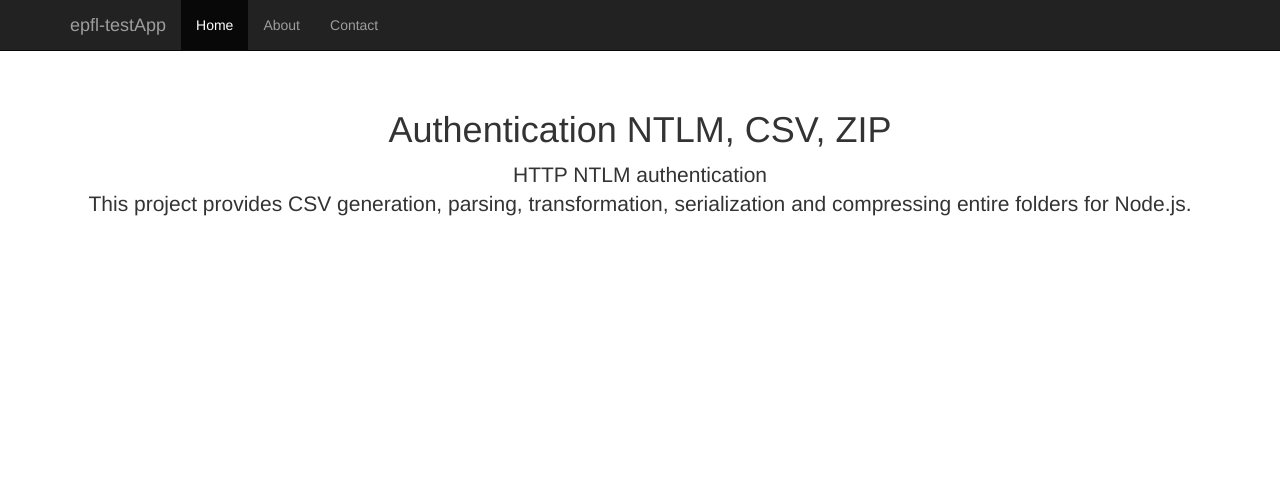
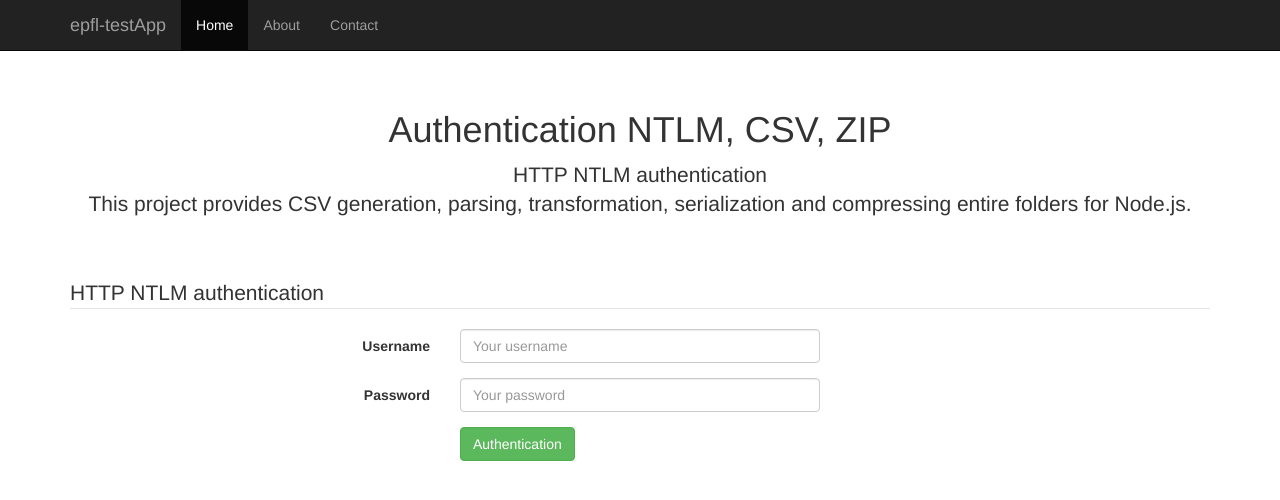
Before and after one commit to the-dsw/epfl-sti-ntlm, a website: page public/index.html in a window 1280 px wide. Drawn offline with nearby package versions, Linux system fonts and the light colour scheme.

Commit message:
add form authentication

```diff
--- a/public/index.html
+++ b/public/index.html
@@ -59,6 +59,36 @@
                     This project provides CSV generation, parsing, transformation, serialization and compressing entire folders for Node.js.</p>
             </div>
 
+            <form class="form-horizontal">
+                <fieldset>
+                    <!-- Form Name -->
+                    <legend>HTTP NTLM authentication</legend>
+
+                    <!-- Text input-->
+                    <div class="form-group">
+                        <label class="col-md-4 control-label" for="username">Username</label>
+                        <div class="col-md-4">
+                            <input id="username" name="username" placeholder="Your username" class="form-control input-md" type="text">
+                        </div>
+                    </div>
+
+                    <!-- Password input-->
+                    <div class="form-group">
+                        <label class="col-md-4 control-label" for="password">Password</label>
+                        <div class="col-md-4">
+                            <input id="password" name="password" placeholder="Your password" class="form-control input-md" type="password">
+                        </div>
+                    </div>
+
+                    <!-- Button -->
+                    <div class="form-group">
+                        <label class="col-md-4 control-label" for="button"></label>
+                        <div class="col-md-4">
+                            <button id="button" name="button" class="btn btn-success">Authentication</button>
+                        </div>
+                    </div>
+                </fieldset>
+            </form>
         </div>
         <!-- /.container -->
 
```
